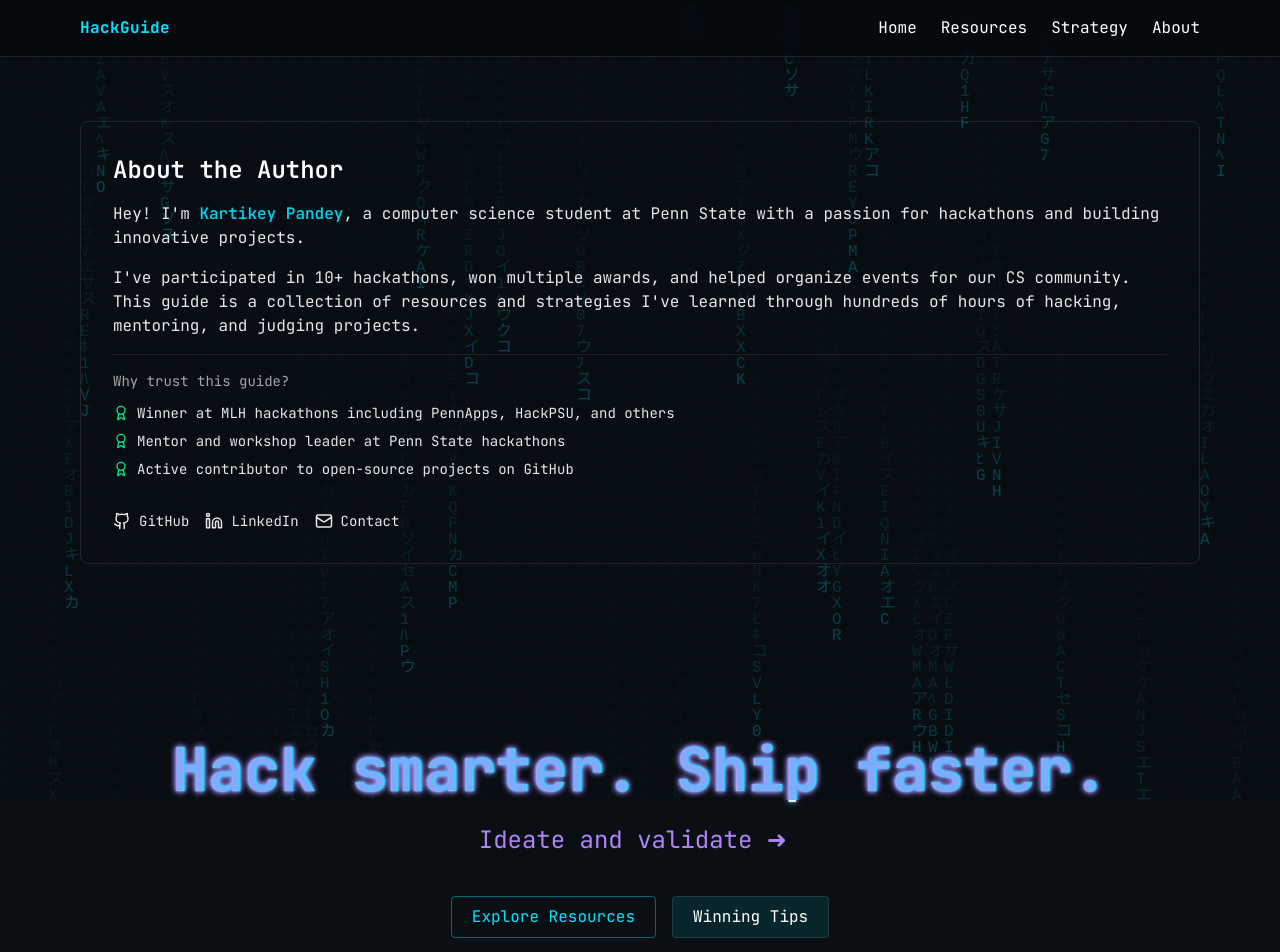
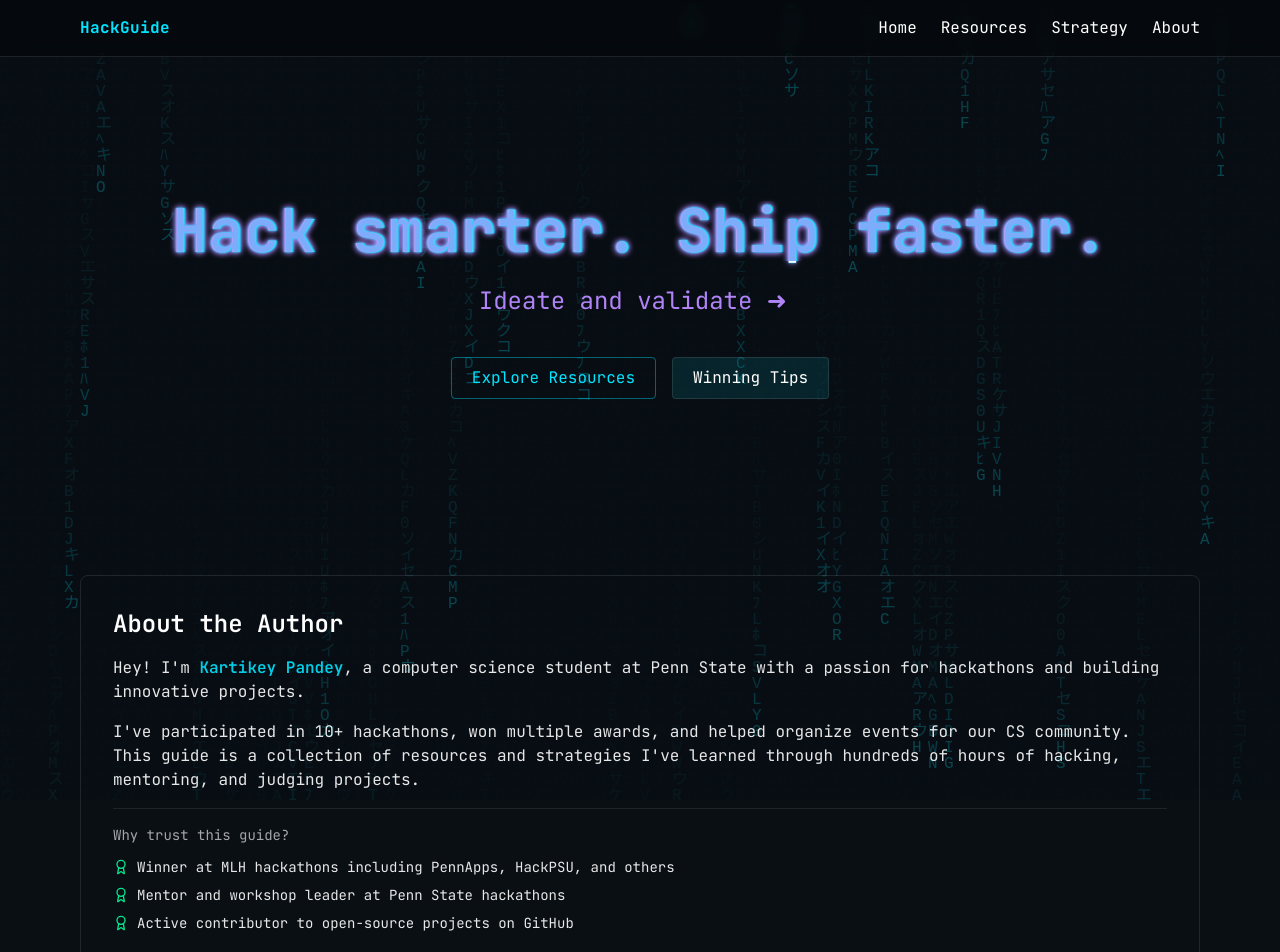
Before and after one commit to Kart-ing/hackathon-guide, a Next.js app in the folder hackathon-guide/: page / in a window 1280 px wide. Shown: the top 952 px of the page. Built offline with nearby package versions, Linux system fonts and the light colour scheme.

Commit message:
Position About section between Hero and Resources

```diff
--- a/hackathon-guide/app/page.tsx
+++ b/hackathon-guide/app/page.tsx
@@ -6,11 +6,11 @@ import AboutAuthor from '../components/AboutAuthor'
 export default function Page() {
   return (
     <div className="space-y-24 py-16">
+      <section id="home">
+        <Hero />
+      </section>
       <section id="about">
         <AboutAuthor />
-      </section>
-      <section id="home">
-        <Hero />
       </section>
       <section id="resources">
         <Resources />
```
